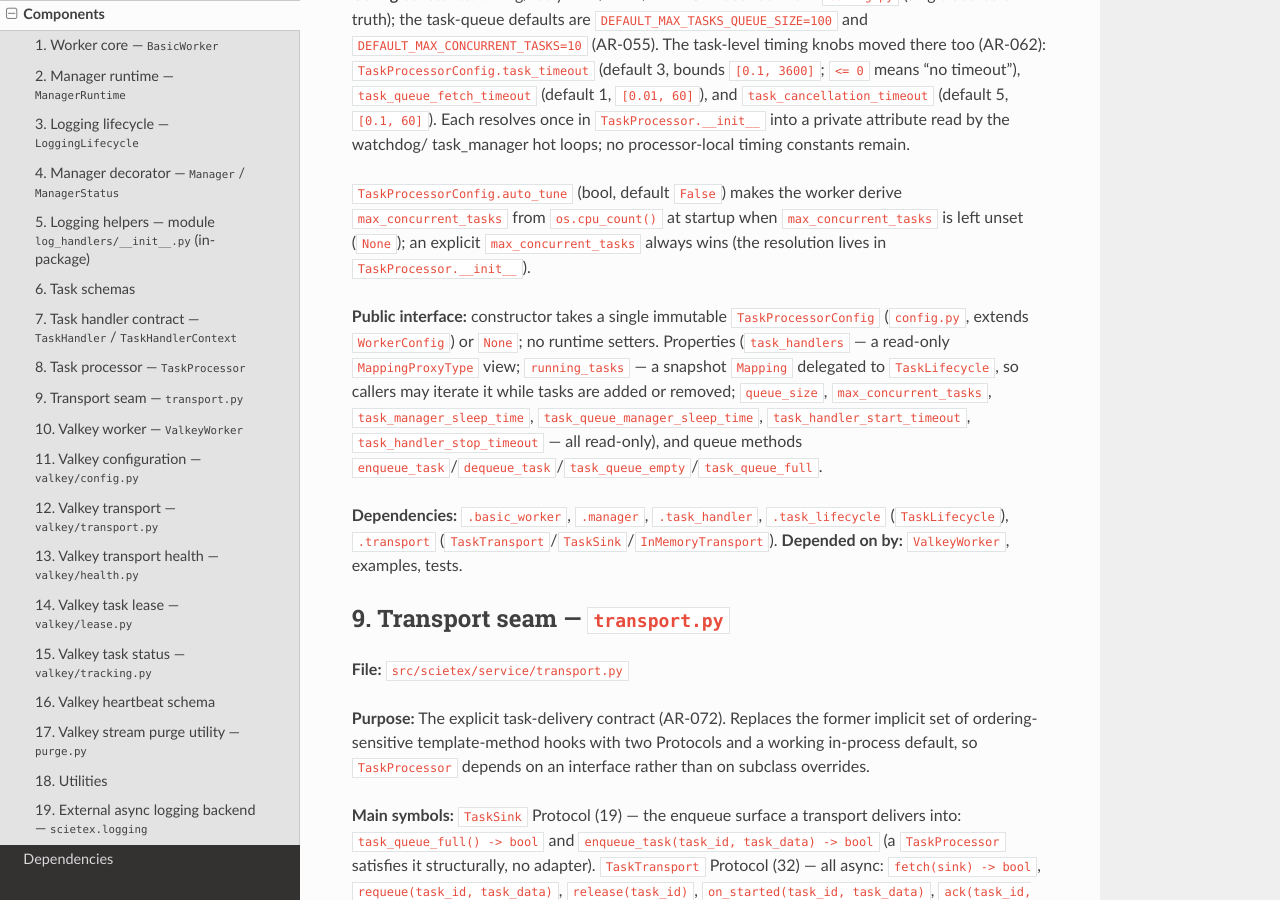
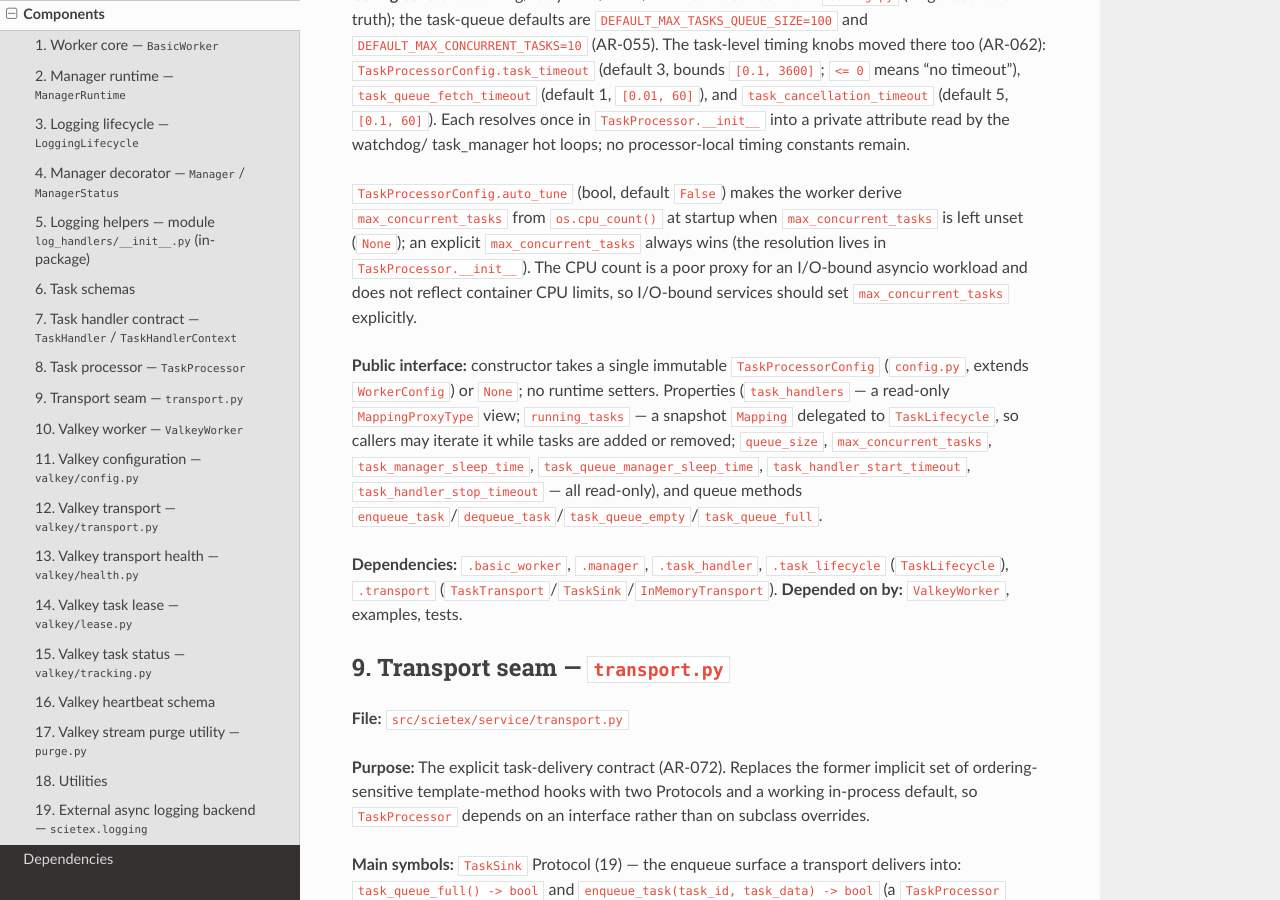
Before and after one commit to bond-anton/scietex.service, a Sphinx documentation site: the page built from docs/architecture/components.md, in a window 1280 px wide and 900 px high, scrolled down 6739 px. Built offline with Sphinx 7.4.7 and the Read the Docs theme 3.1.0, drawn with Linux system fonts in a browser that asks for light colours.

Commit message:
docs(v4.3): document the auto_tune heuristic's limits (AR-097)
`auto_tune` derives `max_concurrent_tasks` from `os.cpu_count()`, which is
a poor proxy for an I/O-bound asyncio workload and does not reflect
container CPU limits. The mechanism was already documented in four places;
the suitability caveat was not.

- `TaskProcessorConfig` docstring (`config.py`): add the caveat.
- `docs/task_processor.md`: add it to the `auto_tune` table row.
- `docs/architecture/components.md`: add it to the `auto_tune` paragraph.

No behavior change: the heuristic remains `max(1, os.cpu_count())` and the
four existing tests still pin the exact formula.

Tests: 292 passed (unchanged).

```diff
--- a/docs/architecture/components.md
+++ b/docs/architecture/components.md
@@ -308,7 +308,9 @@ task_manager hot loops; no processor-local timing constants remain.
 `max_concurrent_tasks` from `os.cpu_count()` at startup when
 `max_concurrent_tasks` is left unset (`None`); an explicit
 `max_concurrent_tasks` always wins (the resolution lives in
-`TaskProcessor.__init__`).
+`TaskProcessor.__init__`). The CPU count is a poor proxy for an I/O-bound
+asyncio workload and does not reflect container CPU limits, so I/O-bound
+services should set `max_concurrent_tasks` explicitly.
 
 **Public interface:** constructor takes a single immutable
 `TaskProcessorConfig` (`config.py`, extends `WorkerConfig`) or `None`; no
```
Also changed, not shown: docs/task_processor.md (+1 -1 lines), 1 other file.
